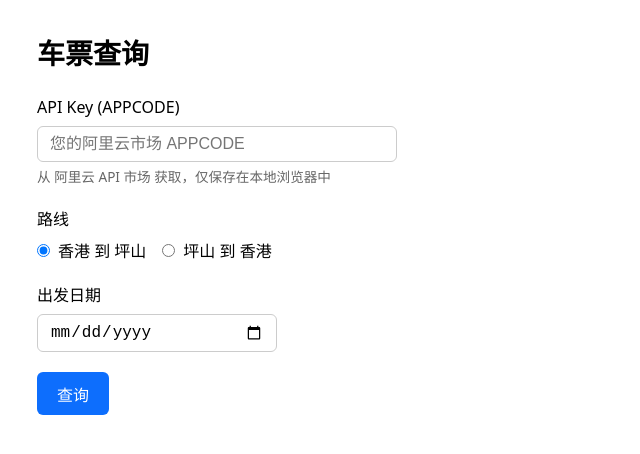
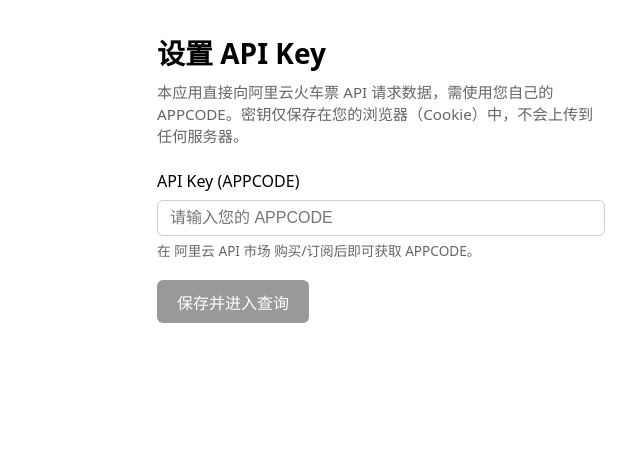
Before and after one commit to DE0CH/china-train, a React (Vite) app: page / in a window 1280 px wide. Shown: the top 454 px of the page, without its empty margins (259-899 px from the left). Built offline with nearby package versions, Linux system fonts and the light colour scheme; the HTML template or start-up script is replaced by a standard one.

Commit message:
add api settting page

```diff
--- /dev/null
+++ b/lib/cookies.ts
@@ -0,0 +1,20 @@
+const API_KEY_COOKIE = "china-train-api-key";
+const MAX_AGE_DAYS = 365;
+
+export function getApiKeyFromCookie(): string {
+  const match = document.cookie.match(
+    new RegExp("(?:^|; )" + encodeURIComponent(API_KEY_COOKIE) + "=([^;]*)")
+  );
+  const value = match ? decodeURIComponent(match[1]) : "";
+  return value;
+}
+
+export function setApiKeyCookie(value: string): void {
+  const encoded = encodeURIComponent(value);
+  const maxAge = MAX_AGE_DAYS * 24 * 60 * 60;
+  document.cookie = `${API_KEY_COOKIE}=${encoded}; path=/; max-age=${maxAge}; SameSite=Lax`;
+}
+
+export function clearApiKeyCookie(): void {
+  document.cookie = `${API_KEY_COOKIE}=; path=/; max-age=0; SameSite=Lax`;
+}
--- a/src/App.tsx
+++ b/src/App.tsx
@@ -1,38 +1,34 @@
-import { useState, FormEvent, useEffect } from "react";
+import { useState, FormEvent } from "react";
 import { fetchRoute, type TicketSummary, type RouteKey } from "@/lib/train-api";
-
-const API_KEY_STORAGE = "china-train-api-key";
+import { getApiKeyFromCookie, clearApiKeyCookie } from "@/lib/cookies";
+import SetupPage from "./SetupPage";
 
 export default function App() {
-  const [apiKey, setApiKey] = useState("");
+  const [apiKey, setApiKey] = useState(() =>
+    typeof window !== "undefined" ? getApiKeyFromCookie() : ""
+  );
   const [route, setRoute] = useState<RouteKey>("香港 到 坪山");
   const [date, setDate] = useState("");
   const [loading, setLoading] = useState(false);
   const [results, setResults] = useState<TicketSummary[] | null>(null);
   const [error, setError] = useState<string | null>(null);
 
-  useEffect(() => {
-    const stored = localStorage.getItem(API_KEY_STORAGE);
-    if (stored) setApiKey(stored);
-  }, []);
-
-  useEffect(() => {
-    if (apiKey) localStorage.setItem(API_KEY_STORAGE, apiKey);
-  }, [apiKey]);
+  if (!apiKey) {
+    return (
+      <SetupPage
+        onSaved={() => setApiKey(getApiKeyFromCookie())}
+      />
+    );
+  }
 
   async function handleSubmit(e: FormEvent) {
     e.preventDefault();
     if (!date.trim()) return;
-    const key = apiKey.trim();
-    if (!key) {
-      setError("请先填写您的 API Key（APPCODE）");
-      return;
-    }
     setLoading(true);
     setError(null);
     setResults(null);
     try {
-      const data = await fetchRoute(route, date, key);
+      const data = await fetchRoute(route, date, apiKey);
       setResults(data);
     } catch (err) {
       setError(err instanceof Error ? err.message : "Network error");
@@ -56,7 +52,27 @@
         minHeight: "100vh",
       }}
     >
-      <h1 style={{ marginBottom: "1.5rem", fontSize: "1.75rem" }}>车票查询</h1>
+      <div style={{ display: "flex", justifyContent: "space-between", alignItems: "center", marginBottom: "1.5rem", flexWrap: "wrap", gap: "0.5rem" }}>
+        <h1 style={{ margin: 0, fontSize: "1.75rem" }}>车票查询</h1>
+        <button
+          type="button"
+          onClick={() => {
+            clearApiKeyCookie();
+            setApiKey("");
+          }}
+          style={{
+            padding: "0.4rem 0.75rem",
+            fontSize: "0.9rem",
+            color: "#666",
+            background: "transparent",
+            border: "1px solid #ccc",
+            borderRadius: 6,
+            cursor: "pointer",
+          }}
+        >
+          退出
+        </button>
+      </div>
 
       <form
         onSubmit={handleSubmit}
@@ -67,38 +83,6 @@
           marginBottom: "2rem",
         }}
       >
-        <div>
-          <label
-            htmlFor="apiKey"
-            style={{
-              display: "block",
-              marginBottom: "0.5rem",
-              fontWeight: 500,
-            }}
-          >
-            API Key (APPCODE)
-          </label>
-          <input
-            id="apiKey"
-            type="password"
-            value={apiKey}
-            onChange={(e) => setApiKey(e.target.value)}
-            placeholder="您的阿里云市场 APPCODE"
-            autoComplete="off"
-            style={{
-              width: "100%",
-              maxWidth: 360,
-              padding: "0.5rem 0.75rem",
-              fontSize: "1rem",
-              border: "1px solid #ccc",
-              borderRadius: 6,
-            }}
-          />
-          <p style={{ marginTop: "0.25rem", fontSize: "0.85rem", color: "#666" }}>
-            从 <a href="https://market.aliyun.com/products/57126001/cmapi028426.html" target="_blank" rel="noopener noreferrer">阿里云 API 市场</a> 获取，仅保存在本地浏览器中
-          </p>
-        </div>
-
         <div>
           <label
             style={{
--- /dev/null
+++ b/src/SetupPage.tsx
@@ -0,0 +1,105 @@
+import { useState, FormEvent } from "react";
+import { setApiKeyCookie } from "@/lib/cookies";
+
+type Props = { onSaved: () => void };
+
+export default function SetupPage({ onSaved }: Props) {
+  const [apiKey, setApiKey] = useState("");
+  const [saved, setSaved] = useState(false);
+
+  function handleSubmit(e: FormEvent) {
+    e.preventDefault();
+    const key = apiKey.trim();
+    if (!key) return;
+    setApiKeyCookie(key);
+    setSaved(true);
+    onSaved();
+  }
+
+  return (
+    <main
+      style={{
+        maxWidth: "480px",
+        margin: "0 auto",
+        padding: "2rem 1rem",
+        minHeight: "100vh",
+      }}
+    >
+      <h1 style={{ marginBottom: "0.5rem", fontSize: "1.75rem" }}>设置 API Key</h1>
+      <p style={{ marginBottom: "1.5rem", color: "#666", fontSize: "0.95rem" }}>
+        本应用直接向阿里云火车票 API 请求数据，需使用您自己的 APPCODE。密钥仅保存在您的浏览器（Cookie）中，不会上传到任何服务器。
+      </p>
+
+      {saved ? (
+        <p style={{ color: "green", fontWeight: 500 }}>已保存</p>
+      ) : (
+        <form
+          onSubmit={handleSubmit}
+          style={{
+            display: "flex",
+            flexDirection: "column",
+            gap: "1.25rem",
+          }}
+        >
+          <div>
+            <label
+              htmlFor="apiKey"
+              style={{
+                display: "block",
+                marginBottom: "0.5rem",
+                fontWeight: 500,
+              }}
+            >
+              API Key (APPCODE)
+            </label>
+            <input
+              id="apiKey"
+              type="password"
+              value={apiKey}
+              onChange={(e) => setApiKey(e.target.value)}
+              placeholder="请输入您的 APPCODE"
+              autoComplete="off"
+              required
+              style={{
+                width: "100%",
+                padding: "0.5rem 0.75rem",
+                fontSize: "1rem",
+                border: "1px solid #ccc",
+                borderRadius: 6,
+              }}
+            />
+            <p style={{ marginTop: "0.25rem", fontSize: "0.85rem", color: "#666" }}>
+              在{" "}
+              <a
+                href="https://market.aliyun.com/products/57126001/cmapi028426.html"
+                target="_blank"
+                rel="noopener noreferrer"
+              >
+                阿里云 API 市场
+              </a>{" "}
+              购买/订阅后即可获取 APPCODE。
+            </p>
+          </div>
+
+          <button
+            type="submit"
+            disabled={!apiKey.trim()}
+            style={{
+              padding: "0.6rem 1.25rem",
+              fontSize: "1rem",
+              fontWeight: 500,
+              color: "#fff",
+              background: apiKey.trim() ? "#0d6efd" : "#999",
+              border: "none",
+              borderRadius: 6,
+              cursor: apiKey.trim() ? "pointer" : "not-allowed",
+              alignSelf: "flex-start",
+            }}
+          >
+            保存并进入查询
+          </button>
+        </form>
+      )}
+    </main>
+  );
+}
```
